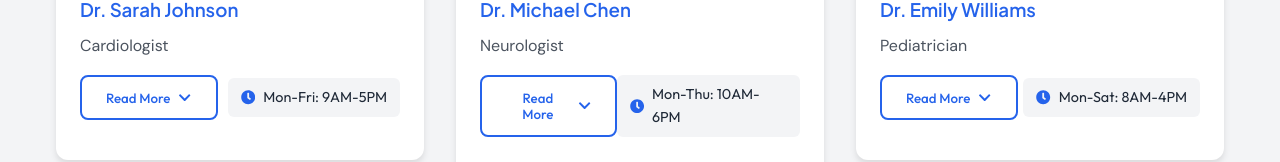
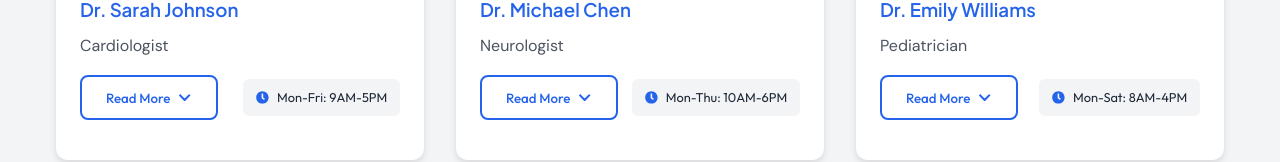
Before and after one commit to basitabdullah/Medicare, a React (Vite) app: page /doctors in a window 1280 px wide. Shown: the part 638-800 px from the top of the page. Built offline with nearby package versions, Linux system fonts and the light colour scheme.

Commit message:
some fixes

```diff
--- a/src/styles/_sections.scss
+++ b/src/styles/_sections.scss
@@ -153,13 +153,15 @@
         justify-content: space-between;
         align-items: center;
         margin-bottom: 1rem;
+        gap: 10px;
 
         .timings {
           display: flex;
           align-items: center;
+          justify-content: center;
           gap: 0.5rem;
           color: $text-color;
-          font-size: 0.9rem;
+          font-size: 0.8rem;
           padding: 0.5rem 0.8rem;
           background: $light-bg;
           border-radius: 6px;
```
